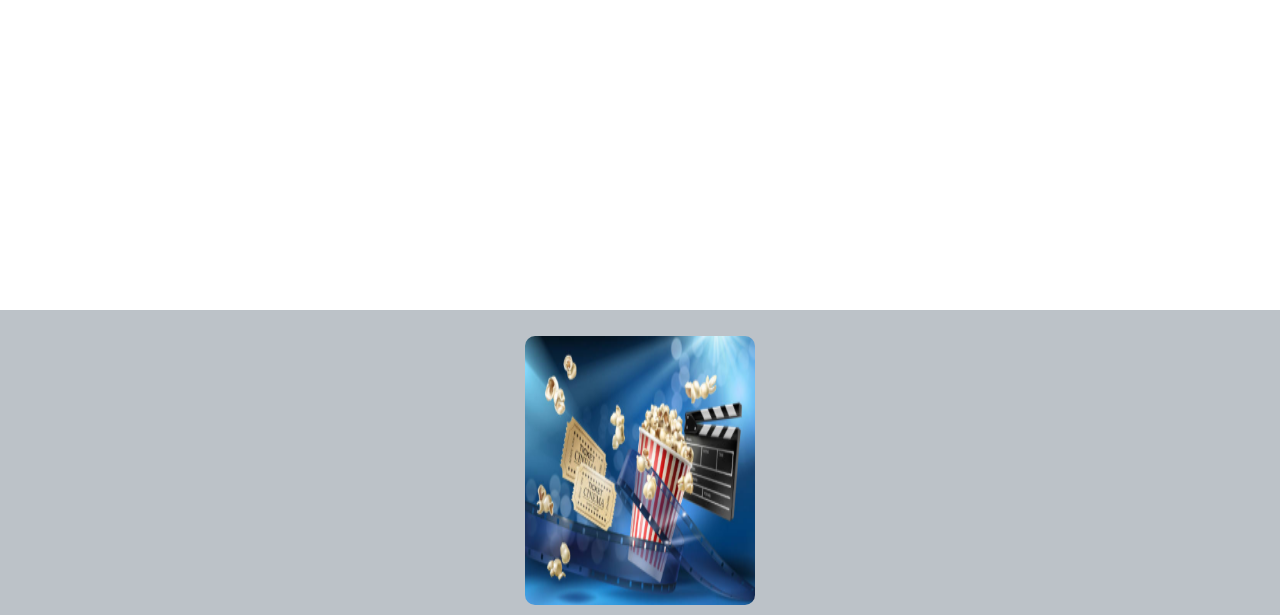
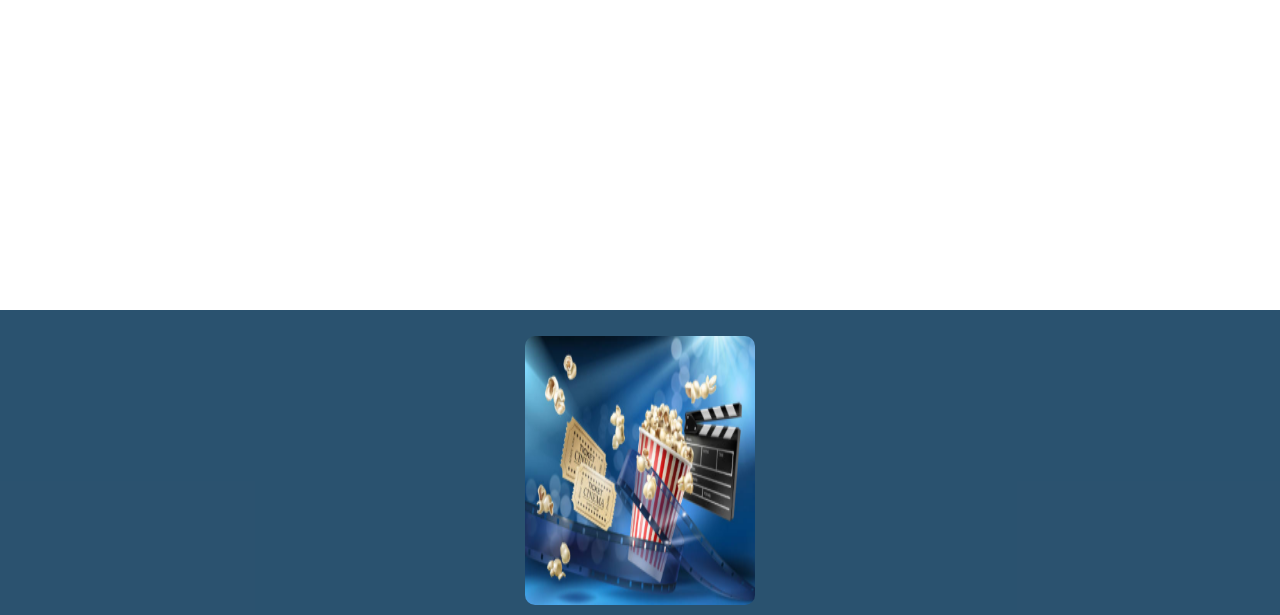
Before and after one commit to hadeel303elmutasim/Nova_Cinema, a plain HTML site: page index.html in a window 1280 px wide. Shown: the part 7140-7755 px from the top of the page. Drawn offline with Linux system fonts and the light colour scheme.

Commit message:
Update style.css

```diff
--- a/css/style.css
+++ b/css/style.css
@@ -1250,7 +1250,7 @@ body {
 .section11 {
     width: 100%;
     height: 55vh;
-    background-color: #BCC2C8;
+    background-color: #234c6af6;
 }
 
 .section11-container {
```
